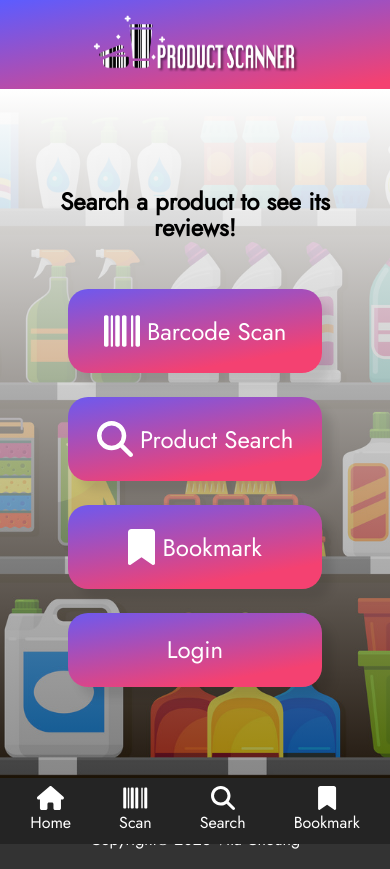
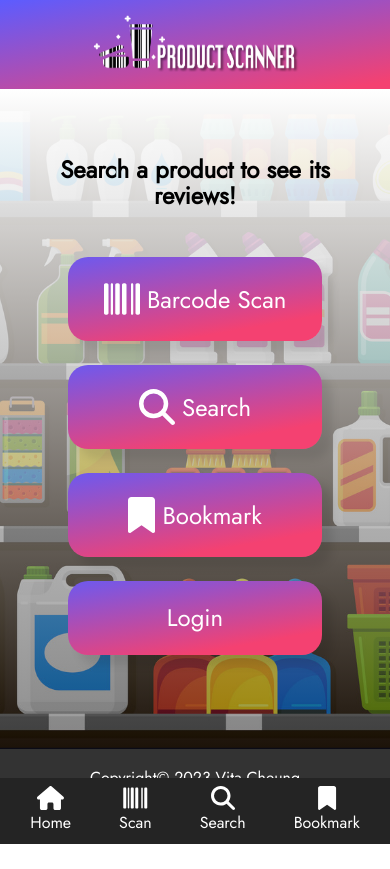
Before and after one commit to VitaCheung/ProductScanner, a React (Vite) app: page / in a window 390 px wide. After the commit the page ends 844 px from the top, so only its background shows below. Built offline with nearby package versions, Linux system fonts and the light colour scheme; a web font is replaced by a local one.

Commit message:
update img alt and style

```diff
--- a/src/App.css
+++ b/src/App.css
@@ -331,7 +331,7 @@ color:rgb(244, 65, 113);
 #main, #home, #scannerPage, #SavedItemsPage{
   max-width: 100%;
   min-height: 900px;
-  padding-bottom: 1em;
+  /* padding-bottom: 1em; */
 }
 .items{
   display:flex;
@@ -385,7 +385,7 @@ color:rgb(244, 65, 113);
     min-height: 660px;
   }
   #home{
-    padding: 5em 2em;
+    padding: 3em 2em;
   }
   #home-nav ul{
     margin: 0;
--- a/src/components/LoadingState.jsx
+++ b/src/components/LoadingState.jsx
@@ -2,7 +2,7 @@ export default function LoadingState() {
     return (
         <div id="loading">
             <h2>Searching...</h2>
-            <img src="/loading.gif" height="20"/>
+            <img src="/loading.gif" alt="loading" height="20"/>
         </div>
     );
 }
--- a/src/components/search.jsx
+++ b/src/components/search.jsx
@@ -10,7 +10,7 @@ const Search = ({ searchQuery, setSearchQuery }) => (
             onInput={e => setSearchQuery(e.target.value)}
             type="text"
             id="header-search"
-            placeholder="Search products"
+            placeholder="The product"
             name="s"
         />
         <button type="submit" >Search</button>
--- a/src/routes/About.jsx
+++ b/src/routes/About.jsx
@@ -5,7 +5,6 @@ import LoadingState from "../components/LoadingState";
 import AddItemForm from "../components/AddItemForm";
 import {useState, useEffect}  from "react";
 import { FontAwesomeIcon } from '@fortawesome/react-fontawesome';
-// import Reviews from "../components/Reviews";
 
 export default function About() {
     const { search } = window.location;
@@ -23,7 +22,6 @@ export default function About() {
     const [amount, setAmount] = useState(null);
     const [rating, setRating] = useState("");
     const [numOfRating, setnumOfRating] = useState("");
-    // const [msg, setMsg] = useState("");
     const [reviews, setReviews] = useState([]);
     // const [reviewsImg, setReviewsImg] = useState("",[]);
 
@@ -108,7 +106,7 @@ export default function About() {
     let product = <div></div>;
     if (searchQuery && title) {
         product = <div className="product">
-                    <div className="padding"><img src={image}/></div>
+                    <div className="padding"><img src={image} alt={`image of ${title}`}/></div>
                     <div className='box'>
                         <h3>{title}</h3>
 
@@ -144,12 +142,12 @@ export default function About() {
                     {reviews.map((review) => (
                     <div className="review" key={review.review_date}>
                         <div className="profile">
-                            <img src={review.profile_image} />
+                            <img src={review.profile_image} alt="profile of the reviewer"/>
                             <p>{review.profile_name}</p> <p className="date">{formatDate(review.review_date)}</p>
                         </div>
                         <div className="content">
                             <p>{review.review_text}</p>
-                            <img src={review.images} />
+                            <img src={review.images} alt="photo from the review"/>
 
                         </div>
                     </div>
--- a/src/routes/Home.jsx
+++ b/src/routes/Home.jsx
@@ -32,7 +32,7 @@ export default function Home() {
         <nav id="home-nav" aria-label="Main navigation">
           <ul>
             <NavLink to="/scanner"><li><FontAwesomeIcon icon="fa-solid fa-barcode" size="xl" />  Barcode Scan</li></NavLink>
-            <NavLink to="/about"><li><FontAwesomeIcon icon="fa-solid fa-magnifying-glass" size="xl" />  Product Search</li></NavLink>
+            <NavLink to="/about"><li><FontAwesomeIcon icon="fa-solid fa-magnifying-glass" size="xl" />  Search</li></NavLink>
             <NavLink to="/saveditems"><li><FontAwesomeIcon icon="fa-solid fa-bookmark" size="xl" />  Bookmark</li></NavLink>
             {logbtn}
             {logging}
--- a/src/routes/SavedItems.jsx
+++ b/src/routes/SavedItems.jsx
@@ -42,7 +42,7 @@ const SavedItems = () => {
               {savedItems.map((item) => (
                 <div key={item.id} className='items'>
                   <div className='left'>
-                    <img src={item.img} height="80" />
+                    <img src={item.img} height="80" alt={item.name}/>
                       <div className='details'>
                         <a href={`/about?s=${item.name}`}><h3>{item.name}</h3></a>
                         <p>Asin: {item.asin}</p>
```
